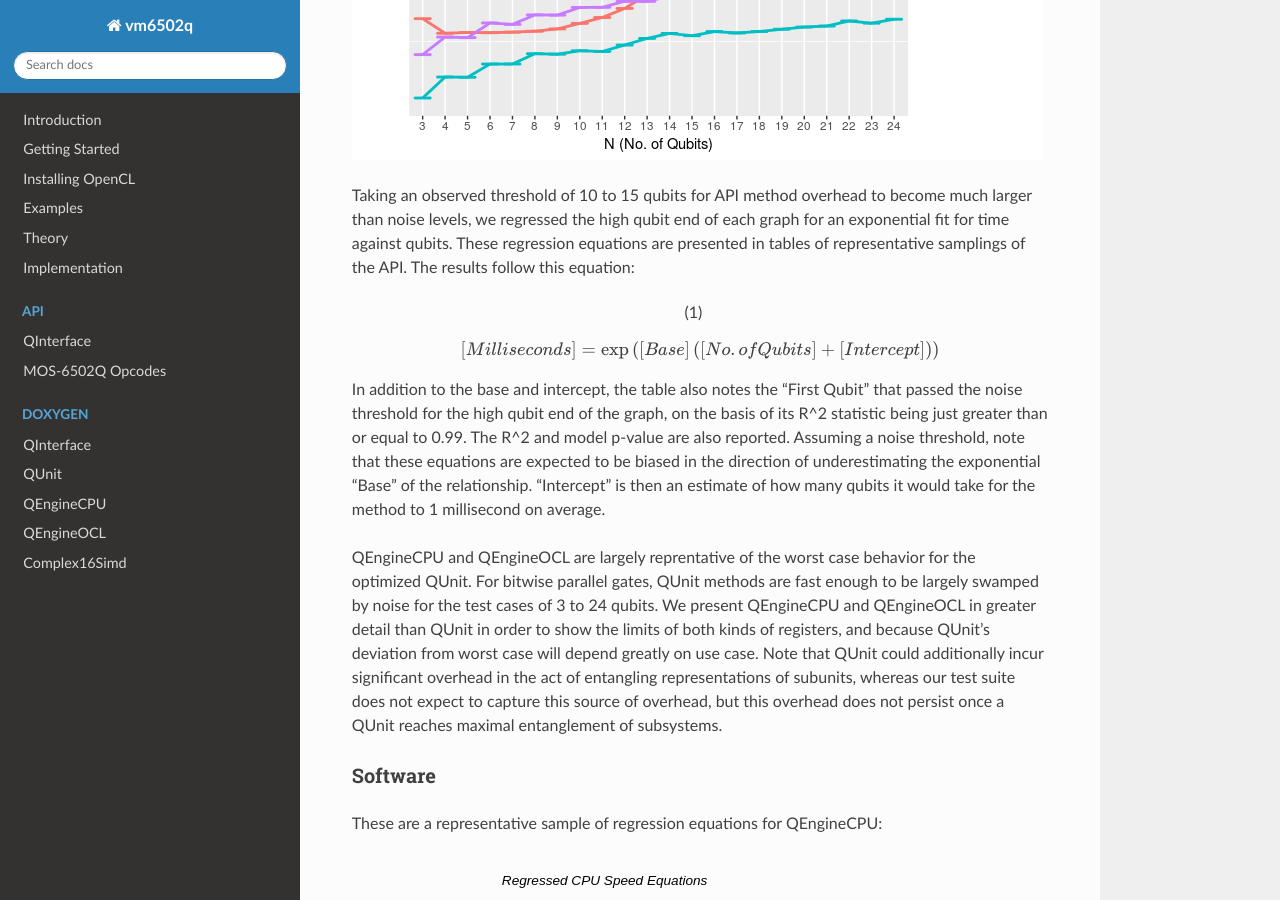
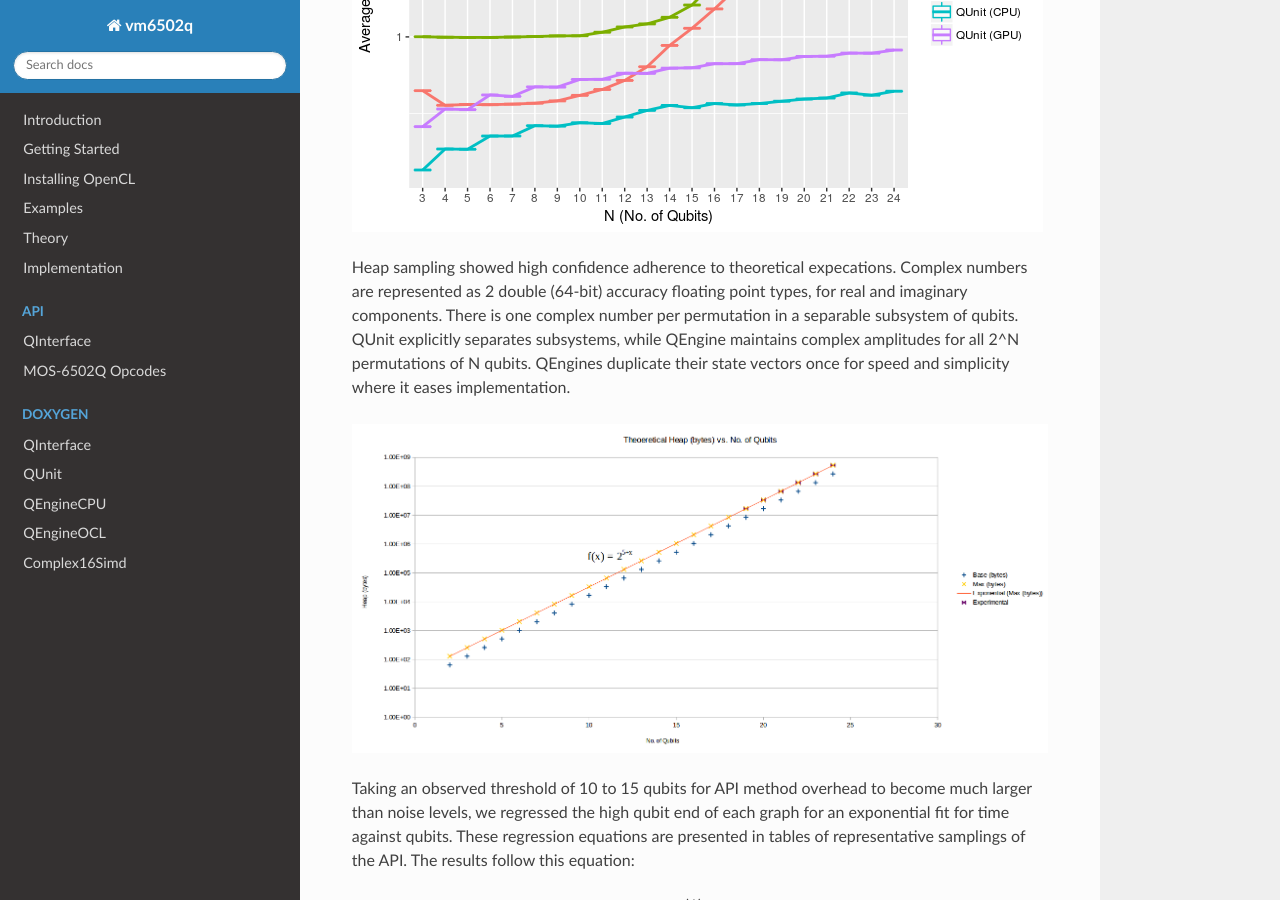
Before and after one commit to vm6502q/qrack.github.io, a Sphinx documentation site: the page built from docs/performance/index.rst, in a window 1280 px wide and 900 px high, scrolled down 3752 px. Built offline with Sphinx 7.4.7 and the Read the Docs theme 2.0.0, drawn with Linux system fonts in a browser that asks for light colours; some of the changed text lies outside the part shown.

Commit message:
RAM analysis

```diff
--- a/docs/performance/index.rst
+++ b/docs/performance/index.rst
@@ -66,6 +66,8 @@ Method
 
 The test machine has an 04WT2G Alienware motherboard with Alienware BIOS A15. Its CPU is an Intel(R) Core(TM) i7-4910MQ. Its GPU is an NVIDIA Corporation GM204M [GeForce GTX 970M]. Its operating system is Ubuntu 16.04.4 LTS. It has 24GB of 1600MHz DDR3 RAM in 8GBx2 and 4GBx2 SODIMM configuration.
 
+Heap profiling was carried out with Valgrind Massif. Heap sampling was limited but ultimately sufficient to show statistical confidence.
+
 Results
 *******
 
@@ -80,6 +82,10 @@ QEngineCPU and QEngineOCL can perform many identical gates in parallel across en
 .. image:: x_all.png
 
 .. image:: cnot_all.png
+
+Heap sampling showed high confidence adherence to theoretical expecations. Complex numbers are represented as 2 double (64-bit) accuracy floating point types, for real and imaginary components. There is one complex number per permutation in a separable subsystem of qubits. QUnit explicitly separates subsystems, while QEngine maintains complex amplitudes for all 2^N permutations of N qubits. QEngines duplicate their state vectors once for speed and simplicity where it eases implementation.
+
+.. image:: qrack_ram.png
 
 Taking an observed threshold of 10 to 15 qubits for API method overhead to become much larger than noise levels, we regressed the high qubit end of each graph for an exponential fit for time against qubits. These regression equations are presented in tables of representative samplings of the API. The results follow this equation:
 
```
